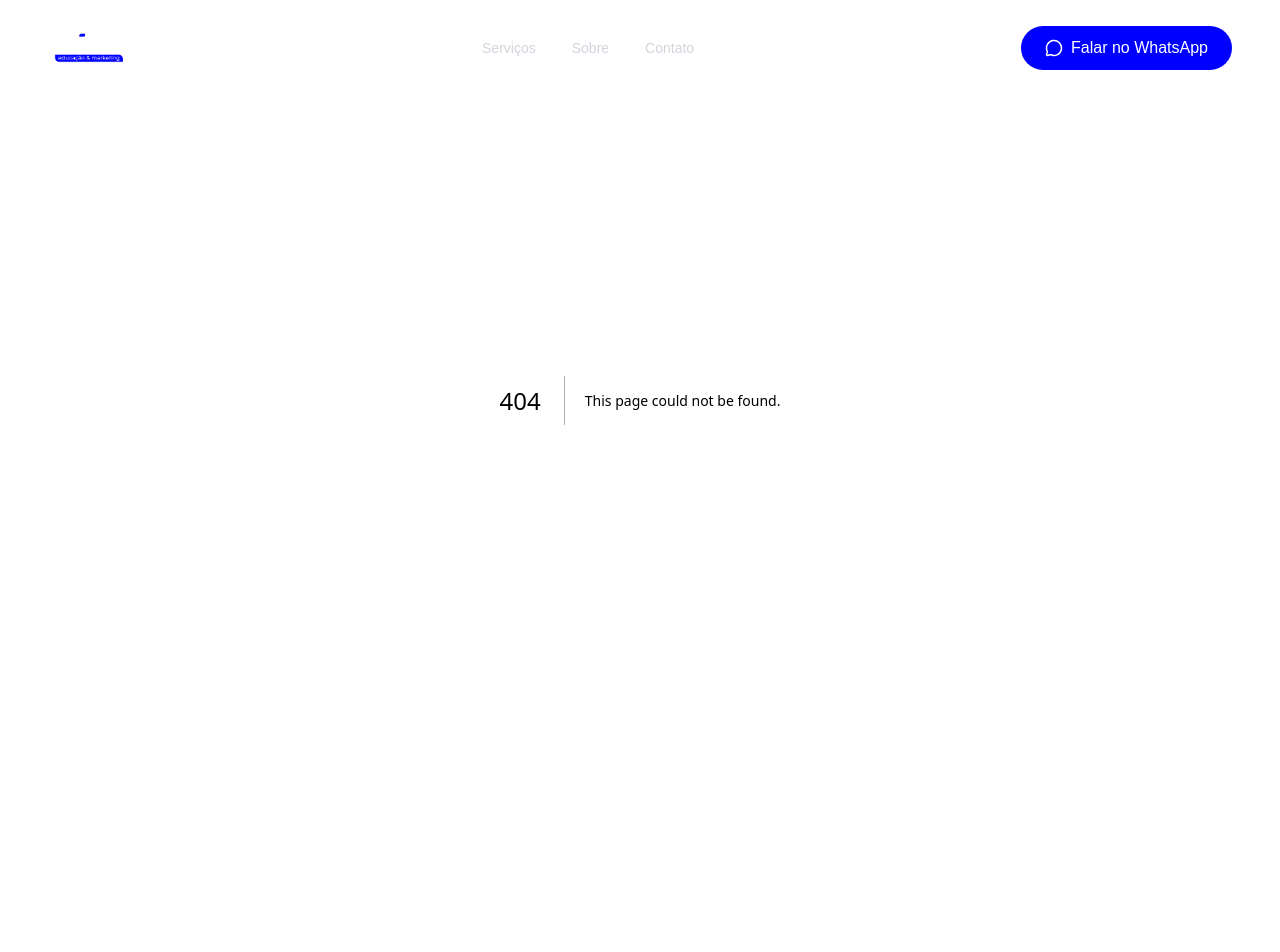
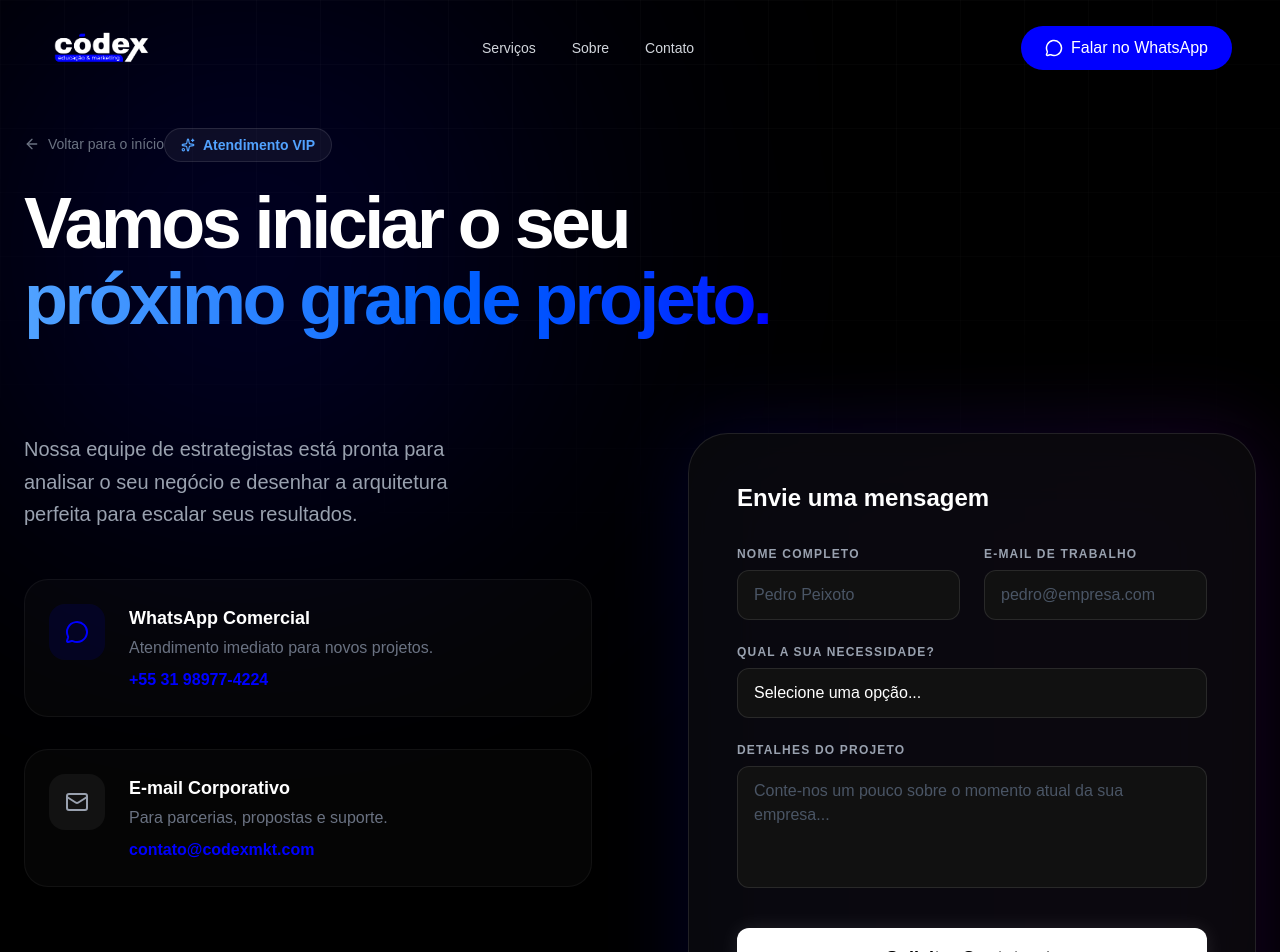
Before and after one commit to Peixotim/codex-website, a Next.js app: page /contato in a window 1280 px wide. Before the commit this address had no page. Shown: the top 952 px of the page. Before the commit the page ends 800 px from the top, so only its background shows below. Built offline with nearby package versions, Linux system fonts and the light colour scheme.

Commit message:
feat: Adiciona a pagina de contato

```diff
--- /dev/null
+++ b/app/contato/page.tsx
@@ -0,0 +1,180 @@
+'use client';
+
+import { useState } from 'react';
+import { motion } from 'framer-motion';
+import { Mail, MessageCircle, ArrowRight, Sparkles } from 'lucide-react';
+import Link from 'next/link';
+
+export default function ContactPage() {
+
+  const [formData, setFormData] = useState({
+    nome: '',
+    email: '',
+    necessidade: '',
+    detalhes: ''
+  });
+
+  const handleChange = (e: React.ChangeEvent<HTMLInputElement | HTMLSelectElement | HTMLTextAreaElement>) => {
+    const { name, value } = e.target;
+    setFormData(prev => ({ ...prev, [name]: value }));
+  };
+
+  const handleSubmit = (e: React.FormEvent) => {
+    e.preventDefault();
+
+    if (!formData.nome || !formData.necessidade) {
+      alert("Por favor, preencha pelo menos o seu nome e a sua necessidade.");
+      return;
+    }
+
+    const mensagem = `Olá, vim pelo site e gostaria de conversar sobre um projeto!%0A%0A*Nome:* ${formData.nome}%0A*E-mail:* ${formData.email || 'Não informado'}%0A*Interesse:* ${formData.necessidade}%0A*Descrição:* ${formData.detalhes || 'Sem detalhes adicionais'}`;
+
+    const numeroWhatsApp = "5531989774224";
+
+    const url = `https://wa.me/${numeroWhatsApp}?text=${mensagem}`;
+    window.open(url, '_blank');
+  };
+
+  return (
+    <main className="min-h-screen bg-[#000000] text-white pt-32 pb-24 relative overflow-hidden">
+
+      <div className="absolute inset-0 bg-[linear-gradient(to_right,#ffffff05_1px,transparent_1px),linear-gradient(to_bottom,#ffffff05_1px,transparent_1px)] bg-size-[4rem_4rem] mask-[radial-gradient(ellipse_80%_50%_at_50%_0%,#000_40%,transparent_100%)] pointer-events-none z-0"></div>
+      <div className="absolute top-0 left-0 w-125 h-125 bg-[#0000FF]/20 rounded-full blur-[150px] mix-blend-screen pointer-events-none z-0"></div>
+
+      <div className="container mx-auto px-6 max-w-7xl relative z-10">
+
+
+        <motion.div
+          initial={{ opacity: 0, y: 20 }}
+          animate={{ opacity: 1, y: 0 }}
+          className="mb-16 md:mb-24"
+        >
+          <Link href="/" className="inline-flex items-center gap-2 text-gray-500 hover:text-white transition-colors mb-8 text-sm font-medium">
+            <ArrowRight size={16} className="rotate-180" /> Voltar para o início
+          </Link>
+          <div className="inline-flex items-center gap-2 px-4 py-1.5 rounded-full border border-white/10 bg-white/5 text-sm font-semibold text-blue-400 mb-6">
+            <Sparkles size={14} /> Atendimento VIP
+          </div>
+          <h1 className="text-5xl md:text-7xl font-extrabold tracking-tighter leading-[1.05]">
+            Vamos iniciar o seu <br />
+            <span className="text-transparent bg-clip-text bg-linear-to-r from-blue-400 to-[#0000FF]">próximo grande projeto.</span>
+          </h1>
+        </motion.div>
+
+        <div className="grid grid-cols-1 lg:grid-cols-2 gap-16 lg:gap-24">
+
+          <motion.div
+            initial={{ opacity: 0, x: -30 }}
+            animate={{ opacity: 1, x: 0 }}
+            transition={{ delay: 0.2 }}
+            className="flex flex-col gap-12"
+          >
+            <p className="text-xl text-gray-400 font-light leading-relaxed max-w-md">
+              Nossa equipe de estrategistas está pronta para analisar o seu negócio e desenhar a arquitetura perfeita para escalar seus resultados.
+            </p>
+
+            <div className="flex flex-col gap-8">
+              <a href="https://wa.me/5531989774224" target="_blank" rel="noopener noreferrer" className="group flex items-start gap-6 p-6 rounded-3xl bg-white/2 border border-white/5 hover:bg-white/5 hover:border-[#0000FF]/30 transition-all duration-300">
+                <div className="w-14 h-14 rounded-2xl bg-[#0000FF]/10 flex items-center justify-center text-[#0000FF] group-hover:bg-[#0000FF] group-hover:text-white transition-colors">
+                  <MessageCircle size={24} />
+                </div>
+                <div>
+                  <h3 className="text-lg font-bold text-white mb-1">WhatsApp Comercial</h3>
+                  <p className="text-gray-500 font-light mb-2">Atendimento imediato para novos projetos.</p>
+                  <span className="text-[#0000FF] font-semibold group-hover:text-blue-400 transition-colors">+55 31 98977-4224</span>
+                </div>
+              </a>
+
+              <a href="mailto:contato@codexmkt.com" className="group flex items-start gap-6 p-6 rounded-3xl bg-white/2 border border-white/5 hover:bg-white/5 hover:border-[#0000FF]/30 transition-all duration-300">
+                <div className="w-14 h-14 rounded-2xl bg-white/5 flex items-center justify-center text-gray-400 group-hover:bg-[#0000FF] group-hover:text-white transition-colors">
+                  <Mail size={24} />
+                </div>
+                <div>
+                  <h3 className="text-lg font-bold text-white mb-1">E-mail Corporativo</h3>
+                  <p className="text-gray-500 font-light mb-2">Para parcerias, propostas e suporte.</p>
+                  <span className="text-[#0000FF] font-semibold group-hover:text-blue-400 transition-colors">contato@codexmkt.com</span>
+                </div>
+              </a>
+            </div>
+          </motion.div>
+
+          <motion.div
+            initial={{ opacity: 0, y: 30 }}
+            animate={{ opacity: 1, y: 0 }}
+            transition={{ delay: 0.3 }}
+            className="relative"
+          >
+            <div className="absolute -inset-1 bg-linear-to-r from-[#0000FF]/30 to-purple-600/30 rounded-[2.5rem] blur-2xl opacity-50"></div>
+
+            <div className="relative bg-[#0A0A0A]/80 backdrop-blur-2xl border border-white/10 p-8 md:p-12 rounded-[2.5rem] shadow-2xl">
+              <h3 className="text-2xl font-bold text-white mb-8">Envie uma mensagem</h3>
+
+              <form onSubmit={handleSubmit} className="flex flex-col gap-6">
+                <div className="grid grid-cols-1 md:grid-cols-2 gap-6">
+                  <div className="flex flex-col gap-2">
+                    <label className="text-xs font-bold text-gray-400 uppercase tracking-widest">Nome Completo</label>
+                    <input
+                      type="text"
+                      name="nome"
+                      value={formData.nome}
+                      onChange={handleChange}
+                      placeholder="Pedro Peixoto"
+                      className="w-full bg-[#111111] border border-white/10 rounded-xl px-4 py-3 text-white placeholder-gray-600 focus:outline-none focus:border-[#0000FF] transition-colors"
+                      required
+                    />
+                  </div>
+                  <div className="flex flex-col gap-2">
+                    <label className="text-xs font-bold text-gray-400 uppercase tracking-widest">E-mail de Trabalho</label>
+                    <input
+                      type="email"
+                      name="email"
+                      value={formData.email}
+                      onChange={handleChange}
+                      placeholder="pedro@empresa.com"
+                      className="w-full bg-[#111111] border border-white/10 rounded-xl px-4 py-3 text-white placeholder-gray-600 focus:outline-none focus:border-[#0000FF] transition-colors"
+                    />
+                  </div>
+                </div>
+
+                <div className="flex flex-col gap-2">
+                  <label className="text-xs font-bold text-gray-400 uppercase tracking-widest">Qual a sua necessidade?</label>
+                  <select
+                    name="necessidade"
+                    value={formData.necessidade}
+                    onChange={handleChange}
+                    className="w-full bg-[#111111] border border-white/10 rounded-xl px-4 py-3 text-white focus:outline-none focus:border-[#0000FF] transition-colors appearance-none"
+                    required
+                  >
+                    <option value="" disabled>Selecione uma opção...</option>
+                    <option value="Automação de WhatsApp">Automação de WhatsApp</option>
+                    <option value="Tráfego Pago (Lançamento/Perpétuo)">Tráfego Pago (Lançamento/Perpétuo)</option>
+                    <option value="Criação de Páginas de Vendas">Criação de Páginas de Vendas</option>
+                    <option value="Ecossistema Completo (Consultoria)">Ecossistema Completo (Consultoria)</option>
+                  </select>
+                </div>
+
+                <div className="flex flex-col gap-2">
+                  <label className="text-xs font-bold text-gray-400 uppercase tracking-widest">Detalhes do Projeto</label>
+                  <textarea
+                    name="detalhes"
+                    value={formData.detalhes}
+                    onChange={handleChange}
+                    rows={4}
+                    placeholder="Conte-nos um pouco sobre o momento atual da sua empresa..."
+                    className="w-full bg-[#111111] border border-white/10 rounded-xl px-4 py-3 text-white placeholder-gray-600 focus:outline-none focus:border-[#0000FF] transition-colors resize-none"
+                  ></textarea>
+                </div>
+
+                <button type="submit" className="mt-4 group relative w-full flex items-center justify-center gap-2 bg-[#FFFFFF] text-[#000000] py-4 rounded-xl font-bold text-lg transition-all duration-500 hover:bg-[#0000FF] hover:text-[#FFFFFF] shadow-[0_0_20px_rgba(255,255,255,0.1)] hover:shadow-[0_0_30px_rgba(0,0,255,0.5)]">
+                  Solicitar Contato
+                  <ArrowRight size={20} className="group-hover:translate-x-1 transition-transform" />
+                </button>
+              </form>
+            </div>
+          </motion.div>
+
+        </div>
+      </div>
+    </main>
+  );
+}
```
